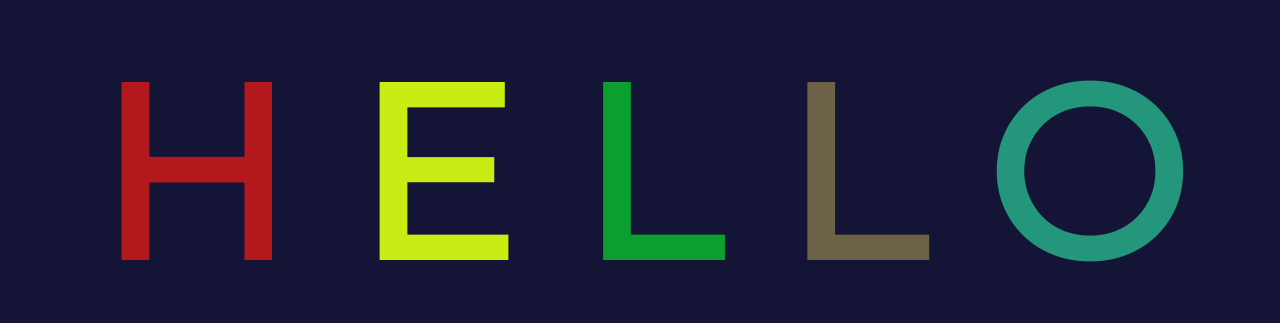
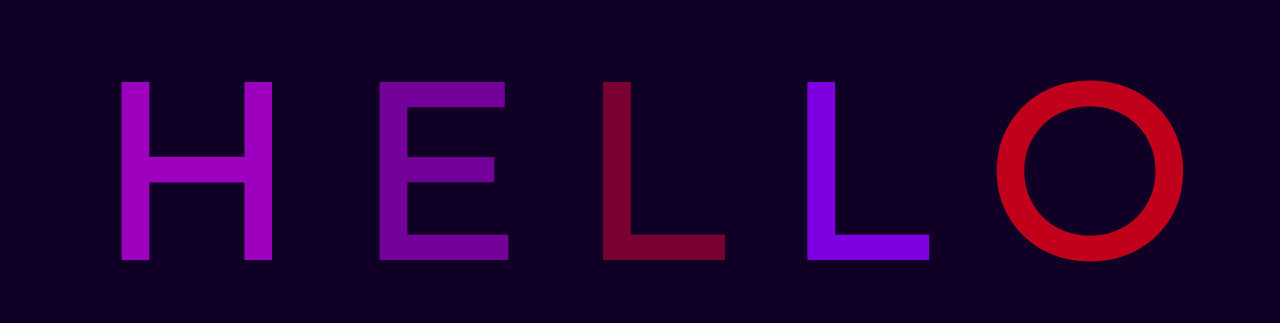
Before and after one commit to nlg-790/AnimatedTextGitDemo, a plain HTML site: page index.html in a window 1280 px wide. Shown: the part 234-557 px from the top of the page. Drawn offline with Linux system fonts and the light colour scheme.

Commit message:
restrict colors to purples

```diff
--- a/app.css
+++ b/app.css
@@ -3,7 +3,7 @@ body {
     justify-content: center;
     align-items: center;
     height: 100vh;
-    background-color: rgb(20, 20, 54);
+    background-color: rgb(17, 0, 37);
   }
 
   h1 {
--- a/app.js
+++ b/app.js
@@ -1,6 +1,6 @@
 function randomRGB() {
     const r = Math.floor(Math.random() * 256);
-    const g = Math.floor(Math.random() * 256);
+    const g = 0;
     const b = Math.floor(Math.random() * 256);
     return `rgb(${r},${g},${b})`
   }
```
